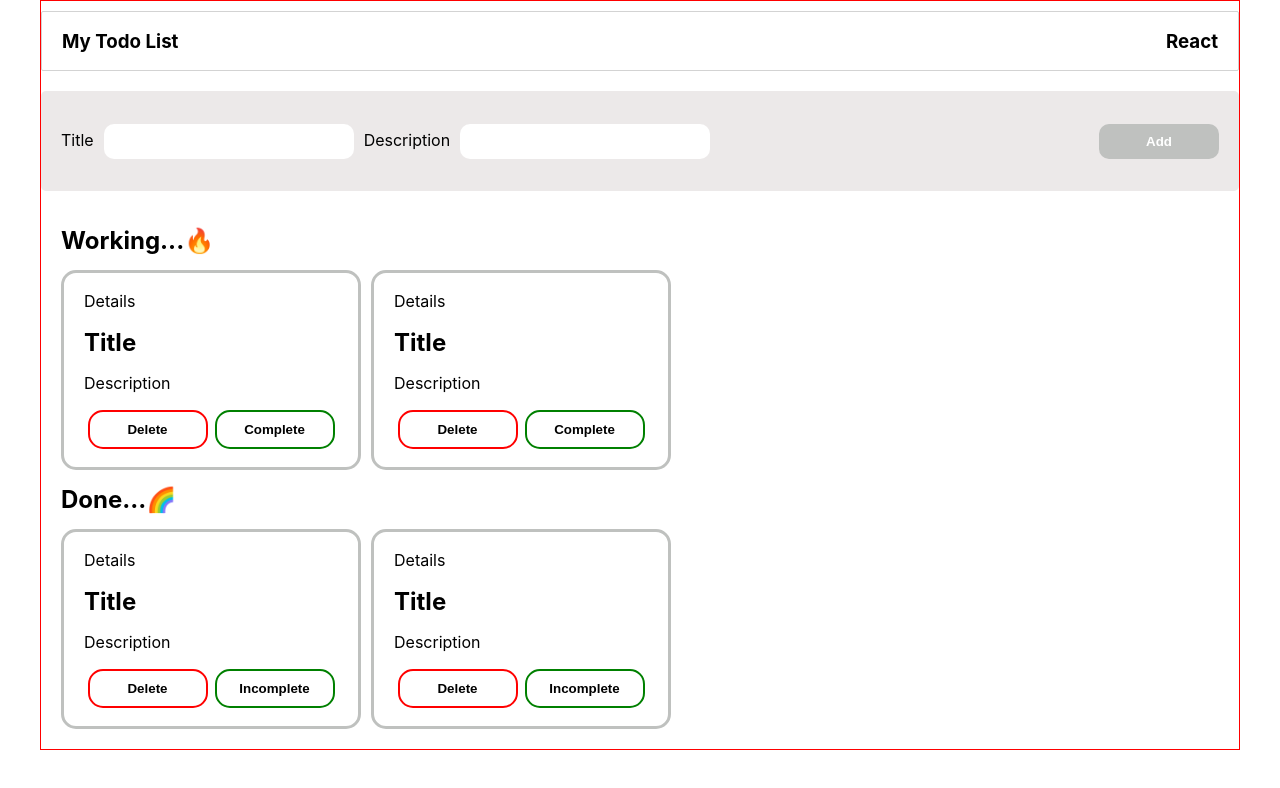
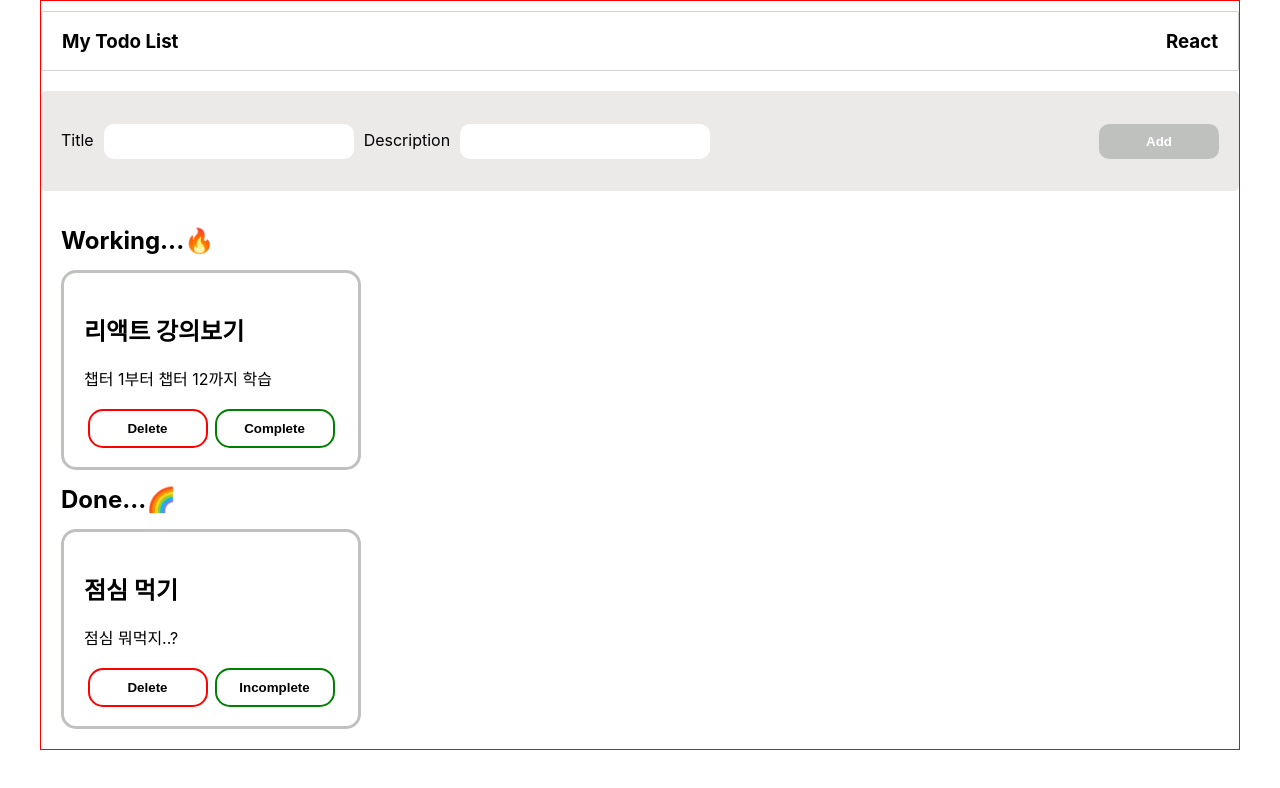
Before and after one commit to hanbitk/todo-level2, a React (Create React App) app: page / in a window 1280 px wide. Shown: the top 788 px of the page. Built offline with nearby package versions, Linux system fonts and the light colour scheme.

Commit message:
addTodo implementation on todos.js

```diff
--- a/src/App.jsx
+++ b/src/App.jsx
@@ -3,7 +3,6 @@ import styled from "styled-components";
 import Header from "./components/Header/Header";
 import Form from "./components/Form/Form";
 import Todos from "./components/Todos/Todos";
-import { useSelector } from "react-redux";
 
 const StContainer = styled.div`
   border: 1px solid red;
--- a/src/components/Form/Form.jsx
+++ b/src/components/Form/Form.jsx
@@ -1,5 +1,7 @@
 import React, { useState } from "react";
+import { useDispatch, useSelector } from "react-redux";
 import styled from "styled-components";
+import { addTodo } from "../../redux/modules/todos";
 
 const StForm = styled.form`
   display: flex;
@@ -42,28 +44,51 @@ const StFormBtn = styled.button`
 `;
 
 function Form() {
-  const [title, setTitle] = useState('');
+  const [title, setTitle] = useState("");
+  const [description, setDescription] = useState("");
 
-  const [description, setDescription] = useState('');
+  const changeTitle = (e) => {
+    setTitle(e.target.value);
+  };
 
-  const changeTitle = (e) =>{
-    setTitle(e.target.value)
-  }
+  const changeDescription = (e) => {
+    setDescription(e.target.value);
+  };
 
-  const changeDescription = (e) =>{
-    setDescription(e.target.value)
-  }
+  const todos = useSelector((state) => {
+    return state.todos;
+  });
+
+  // console.log(todos)
+  //todos 할일 배열 [{}, {}]
+
+  const dispatch = useDispatch();
+
+  const todoSubmitHandler = (e) => {
+    e.preventDefault();
+    if (title === "" || description === "") {
+      alert("할일을 입력해주세요");
+    } else {
+      dispatch(addTodo(title, description));
+    }
+    setTitle("");
+    setDescription("");
+  };
 
   return (
-    <StForm>
+    <StForm onSubmit={todoSubmitHandler}>
       <StFormInputs>
         <StFormInputDiv>
           <StFormInputSpan>Title</StFormInputSpan>
-          <StFormInput value={title} type="text" onChange={changeTitle}/>
+          <StFormInput value={title} type="text" onChange={changeTitle} />
         </StFormInputDiv>
         <StFormInputDiv>
           <StFormInputSpan>Description</StFormInputSpan>
-          <StFormInput value={description} type="text" onChange={changeDescription}/>
+          <StFormInput
+            value={description}
+            type="text"
+            onChange={changeDescription}
+          />
         </StFormInputDiv>
       </StFormInputs>
 
--- a/src/components/Todos/Todos.jsx
+++ b/src/components/Todos/Todos.jsx
@@ -1,6 +1,6 @@
 import React from "react";
 import styled from "styled-components";
-import { useSelector } from 'react-redux';
+import { useSelector } from "react-redux";
 
 const StTodosContainer = styled.div`
   padding: 20px;
@@ -49,11 +49,12 @@ const StTodoBoxButton = styled.button`
 `;
 
 function Todos() {
-  // const todos = useSelector((state) => {
-  //   return state.todos;
-  // });
+  const todos = useSelector((state) => {
+    return state.todos;
+  });
 
   // console.log(todos);
+  // 현재 todos는 배열안에 각 todo 객체를 리턴하는 중
   return (
     <StTodosContainer>
       <StTodosDiv>
@@ -61,24 +62,23 @@ function Todos() {
           <StTodoh2>Working...🔥</StTodoh2>
         </StTodoTitleDiv>
         <StTodoDiv>
-          <StTodoBoxDiv>
-            <StTodoBoxP>Details</StTodoBoxP>
-            <StTodoBoxh2>Title</StTodoBoxh2>
-            <StTodoBoxP>Description</StTodoBoxP>
+          {todos
+            .filter((todo) => !todo.isDone)
+            .map((todo) => {
+              return (
+                <StTodoBoxDiv key={todo.id}>
+                  <StTodoBoxP>{todo.details}</StTodoBoxP>
+                  <StTodoBoxh2>{todo.title}</StTodoBoxh2>
+                  <StTodoBoxP>{todo.description}</StTodoBoxP>
                   <StTodoBoxButtonDiv>
                     <StTodoBoxButton borderColor="red">Delete</StTodoBoxButton>
-              <StTodoBoxButton borderColor="green">Complete</StTodoBoxButton>
+                    <StTodoBoxButton borderColor="green">
+                      Complete
+                    </StTodoBoxButton>
                   </StTodoBoxButtonDiv>
                 </StTodoBoxDiv>
-          <StTodoBoxDiv>
-            <StTodoBoxP>Details</StTodoBoxP>
-            <StTodoBoxh2>Title</StTodoBoxh2>
-            <StTodoBoxP>Description</StTodoBoxP>
-            <StTodoBoxButtonDiv>
-              <StTodoBoxButton borderColor="red">Delete</StTodoBoxButton>
-              <StTodoBoxButton borderColor="green">Complete</StTodoBoxButton>
-            </StTodoBoxButtonDiv>
-          </StTodoBoxDiv>
+              );
+            })}
         </StTodoDiv>
       </StTodosDiv>
 
@@ -87,24 +87,23 @@ function Todos() {
           <StTodoh2>Done...🌈</StTodoh2>
         </StTodoTitleDiv>
         <StTodoDiv>
-          <StTodoBoxDiv>
-            <StTodoBoxP>Details</StTodoBoxP>
-            <StTodoBoxh2>Title</StTodoBoxh2>
-            <StTodoBoxP>Description</StTodoBoxP>
+          {todos
+            .filter((todo) => todo.isDone)
+            .map((todo) => {
+              return (
+                <StTodoBoxDiv key={todo.id}>
+                  <StTodoBoxP>{todo.details}</StTodoBoxP>
+                  <StTodoBoxh2>{todo.title}</StTodoBoxh2>
+                  <StTodoBoxP>{todo.description}</StTodoBoxP>
                   <StTodoBoxButtonDiv>
                     <StTodoBoxButton borderColor="red">Delete</StTodoBoxButton>
-              <StTodoBoxButton borderColor="green">Incomplete</StTodoBoxButton>
+                    <StTodoBoxButton borderColor="green">
+                      Incomplete
+                    </StTodoBoxButton>
                   </StTodoBoxButtonDiv>
                 </StTodoBoxDiv>
-          <StTodoBoxDiv>
-            <StTodoBoxP>Details</StTodoBoxP>
-            <StTodoBoxh2>Title</StTodoBoxh2>
-            <StTodoBoxP>Description</StTodoBoxP>
-            <StTodoBoxButtonDiv>
-              <StTodoBoxButton borderColor="red">Delete</StTodoBoxButton>
-              <StTodoBoxButton borderColor="green">Incomplete</StTodoBoxButton>
-            </StTodoBoxButtonDiv>
-          </StTodoBoxDiv>
+              );
+            })}
         </StTodoDiv>
       </StTodosDiv>
     </StTodosContainer>
--- a/src/redux/modules/todos.js
+++ b/src/redux/modules/todos.js
@@ -1,20 +1,42 @@
+const ADD_TODO = "todos/ADD_TODO";
+
 const initialState = [
   {
     id: 1, // id는 모두 고유값이어야 합니다.
     title: "리액트 강의보기",
-    body: "챕터 1부터 챕터 12까지 학습",
+    description: "챕터 1부터 챕터 12까지 학습",
     isDone: false,
   },
   {
     id: 2, // id는 모두 고유값이어야 합니다.
     title: "점심 먹기",
-    body: "점심 뭐먹지..?",
-    isDone: false,
+    description: "점심 뭐먹지..?",
+    isDone: true,
   },
 ];
 
+export const addTodo = (title, description) => {
+  return {
+    type: ADD_TODO,
+    payload: {
+      title,
+      description,
+    },
+  };
+};
+
 const todos = (state = initialState, action) => {
   switch (action.type) {
+    case ADD_TODO:
+      return [
+        ...state,
+        {
+          id: state.length + 1,
+          title: action.payload.title,
+          description: action.payload.description,
+          isDone: false,
+        },
+      ];
     default:
       return state;
   }
```
Lines whose indentation alone changed are shown as unchanged.
